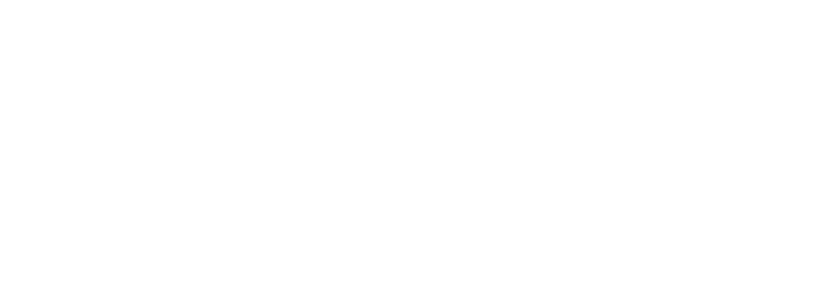
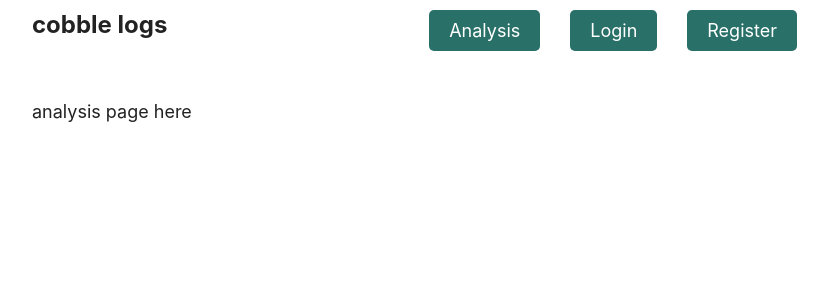
Before and after one commit to allelbhagya/works, a React (Create React App) app in the folder client/: page /analysis in a window 1280 px wide. Before the commit this address had no page. Shown: the top 300 px of the page, without its empty margins (218-1046 px from the left). Built offline with nearby package versions, Linux system fonts and the light colour scheme; no server answers.

Commit message:
add analysis page

```diff
--- a/client/src/App.js
+++ b/client/src/App.js
@@ -6,6 +6,7 @@ import LoginPage from './components/LoginPage';
 import RegisterPage from "./components/RegisterPage";
 import { UserContextProvider } from './components/UserContext';
 import CreateLog from './components/CreateLog';
+import AnalysisPage from './components/AnalysisPage';
 
 function App() {
   return (
@@ -16,6 +17,7 @@ function App() {
         <Route path="/login" element={<LoginPage/>} />
         <Route path="/register" element={<RegisterPage />}/>
         <Route path="/create" element={<CreateLog />}/>
+        <Route path="/analysis" element={<AnalysisPage/>}/>
       </Route>
     </Routes>
     </UserContextProvider>
--- /dev/null
+++ b/client/src/components/AnalysisPage.js
@@ -0,0 +1,7 @@
+export default function AnalysisPage(){
+    return(
+        <div>
+            analysis page here
+        </div>
+    );
+}
--- a/client/src/components/Header.js
+++ b/client/src/components/Header.js
@@ -29,12 +29,14 @@ export default function Header(){
           <nav>
             {username && (
               <>
+                <Link to="/analysis" className="nav-button">Analysis</Link>
                 <Link to="/create" className="nav-button">Create new log</Link>
                 <Link onClick={logout} className="nav-button">Logout</Link>
               </>
             )}
             {!username && (
               <>
+                <Link to="/analysis" className="nav-button">Analysis</Link>
                 <Link to="/login" className="nav-button">Login</Link>
                 <Link to="/register" className="nav-button">Register</Link>
               </>
```
Also changed, not shown: 1 other file (tests, documents, lock files or other folders).
